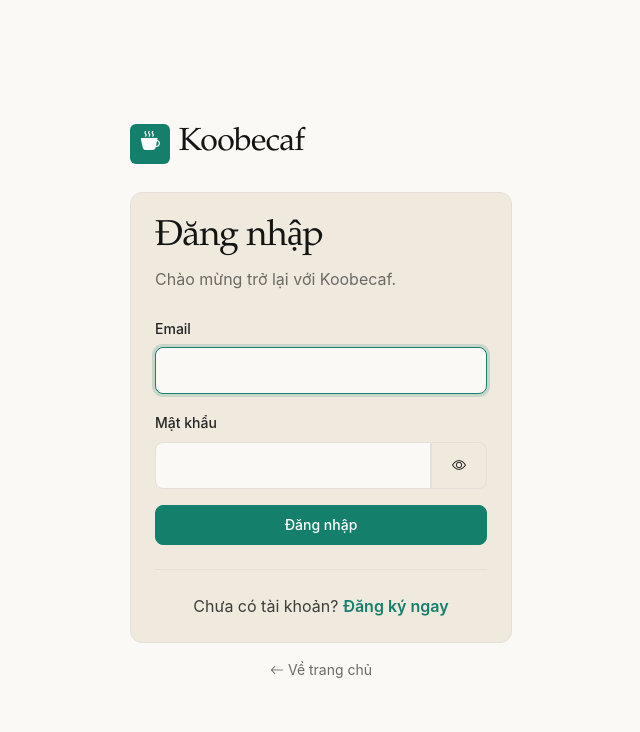
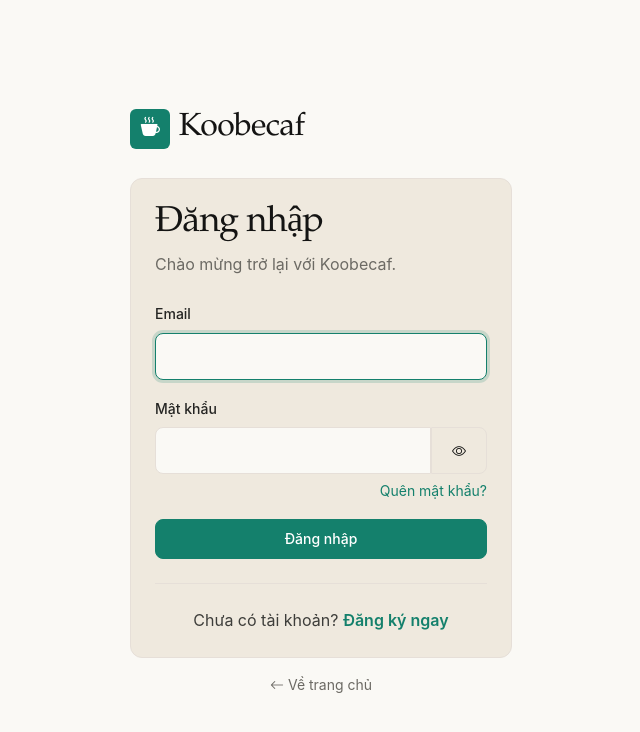
Before and after one commit to nguyen-th-dat/koobecaf, a PHP site: page /koobecaf/login in a window 1280 px wide. Shown: the top 732 px of the page, without its empty margins (319-959 px from the left). Run offline with PHP 8.4, Linux system fonts and the light colour scheme; some libraries are stand-ins or nearby versions.

Commit message:
Add forgot password link to login
Add a "Quên mật khẩu?" link beneath the password field on the login form, directing users to the forgot-password route.

```diff
--- a/app/Views/auth/login.php
+++ b/app/Views/auth/login.php
@@ -19,6 +19,9 @@
                 <i class="bi bi-eye"></i>
             </button>
         </div>
+        <div class="text-end mt-1">
+            <a href="<?= url('/forgot-password') ?>" class="small">Quên mật khẩu?</a>
+        </div>
     </div>
 
     <button class="btn btn-solid w-100" type="submit">Đăng nhập</button>
```
